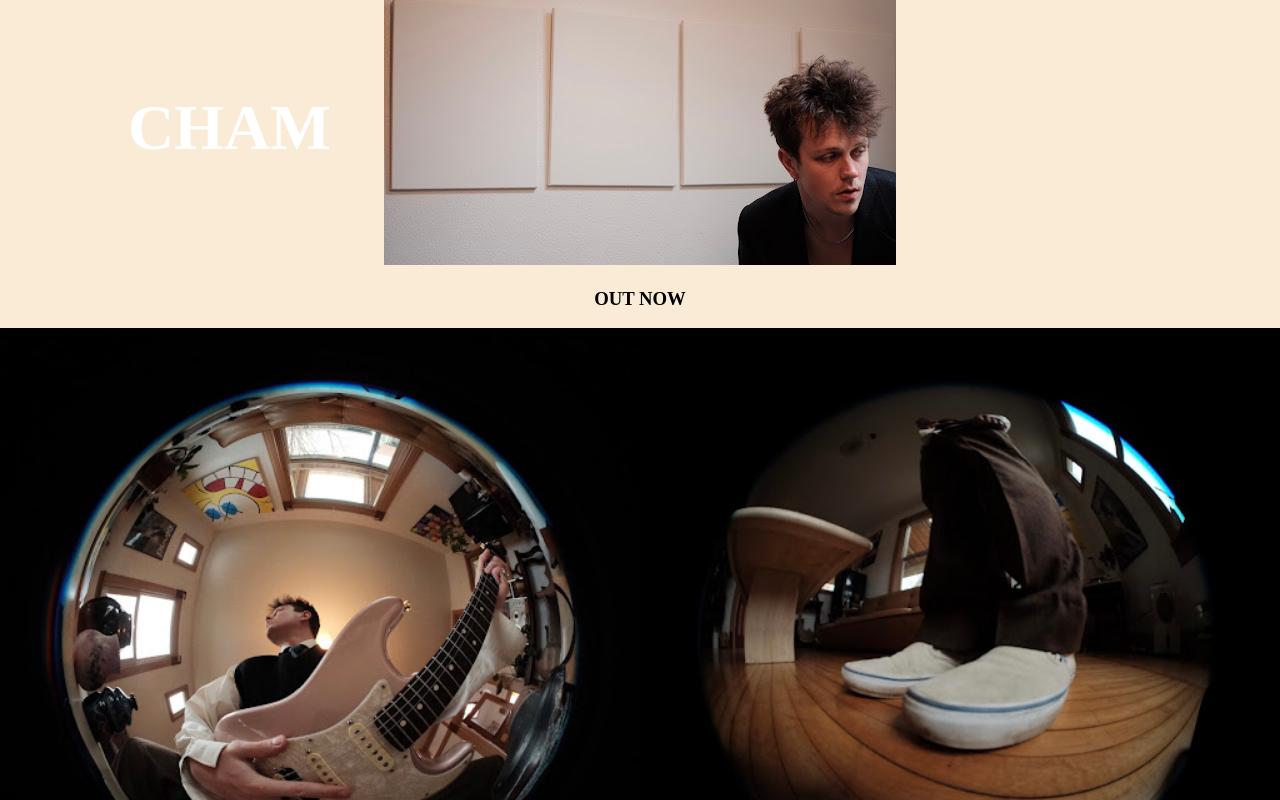
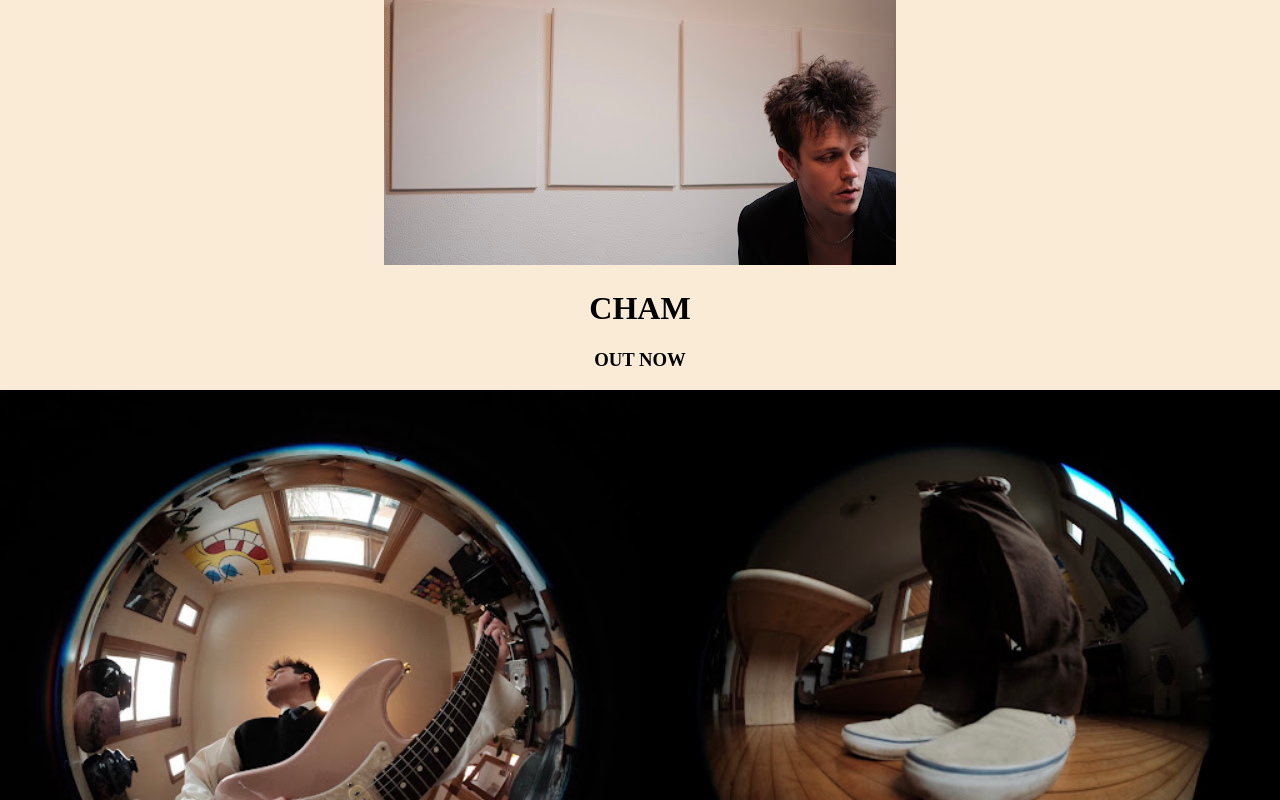
Before and after one commit to Pugsly99/CHAM, a React (Create React App) app: page / in a window 1280 px wide. Shown: the top 800 px of the page. Built offline with nearby package versions, Linux system fonts and the light colour scheme.

Commit message:
routing in place

```diff
--- a/package.json
+++ b/package.json
@@ -8,6 +8,7 @@
     "@testing-library/user-event": "^13.5.0",
     "react": "^18.2.0",
     "react-dom": "^18.2.0",
+    "react-router-dom": "^6.10.0",
     "react-scripts": "5.0.1",
     "web-vitals": "^2.1.4"
   },
--- a/src/App.js
+++ b/src/App.js
@@ -1,11 +1,25 @@
 import './App.css';
+import { BrowserRouter as Router, Routes, Route } from 'react-router-dom';
 
+//ROUTES
 import Home from './pages/Home/index.jsx';
+import LaLaLinks from './pages/LaLaLinks/index.jsx';
 
 function App() {
 	return (
 		<div className='App'>
-			<Home />
+			<Router>
+				<Routes>
+					<Route
+						path='/'
+						element={<Home />}
+					/>
+					<Route
+						path='/LaLa'
+						element={<LaLaLinks />}
+					/>
+				</Routes>
+			</Router>
 		</div>
 	);
 }
--- a/src/pages/Home/home.css
+++ b/src/pages/Home/home.css
@@ -4,21 +4,26 @@
 	align-content: center;
 }
 
-.homeHeader {
+.Header {
+	/* position: absolute;
+	margin-top: 1%;
+	width: 50%; */
+}
+
+.homeHeaderImg {
+	/* position: absolute;
 	z-index: 0;
-	/* position: absolute; */
-	max-width: 100%;
-	max-height: 100%;
+	width: 100%; */
 }
 
 .cham {
-	z-index: 1;
-	font-size: 4rem;
-	color: rgb(255, 255, 255);
+	/* z-index: 1;
+	font-size: 6rem;
+	color: #faebd7;
 	position: absolute;
-
-	top: 6%;
-	left: 10%;
+	width: 100%;
+	top: 10%;
+	left: 55%; */
 }
 
 .lala2pics {
--- a/src/pages/Home/index.jsx
+++ b/src/pages/Home/index.jsx
@@ -1,5 +1,7 @@
 import React from 'react';
 import './home.css';
+
+import { Link } from 'react-router-dom';
 
 //IMGS
 import chamHeader from '../../assets/imgs/chamHeader.jpg';
@@ -9,14 +11,19 @@ import lalaRight from '../../assets/imgs/lalaRight.jpg';
 const Home = () => {
 	return (
 		<div className='Home'>
-			<img
-				src={chamHeader}
-				alt='chamHeader'
-				className='homeHeader'
-			/>
-			<h1 className='cham'>CHAM</h1>
+			<div className='Header'>
+				<img
+					src={chamHeader}
+					alt='chamHeader'
+					className='homeHeaderImg'
+				/>
+				<h1 className='cham'>CHAM</h1>
+			</div>
 			<h3>OUT NOW</h3>
-			<a className='lala2pics'>
+			<Link
+				to='LaLa'
+				className='lala2pics'
+			>
 				<img
 					src={lalaLeft}
 					alt='lalaLeftImg'
@@ -25,7 +32,7 @@ const Home = () => {
 					src={lalaRight}
 					alt='lalaRightImg'
 				/>
-			</a>
+			</Link>
 			<h3>LA LA</h3>
 		</div>
 	);
--- a/src/pages/LaLaLinks/index.jsx
+++ b/src/pages/LaLaLinks/index.jsx
@@ -0,0 +1,9 @@
+import React from 'react';
+
+import './lalaLinks.css';
+
+const LaLaLinks = () => {
+	return <div className='LaLaLinks'>LaLaLinks</div>;
+};
+
+export default LaLaLinks;
--- a/src/pages/LaLaLinks/lalaLinks.css
+++ b/src/pages/LaLaLinks/lalaLinks.css
@@ -0,0 +1,3 @@
+.LaLaLinks {
+	color: rgb(0, 0, 0);
+}
```
Also changed, not shown: 1 other file (tests, documents, lock files or other folders).
